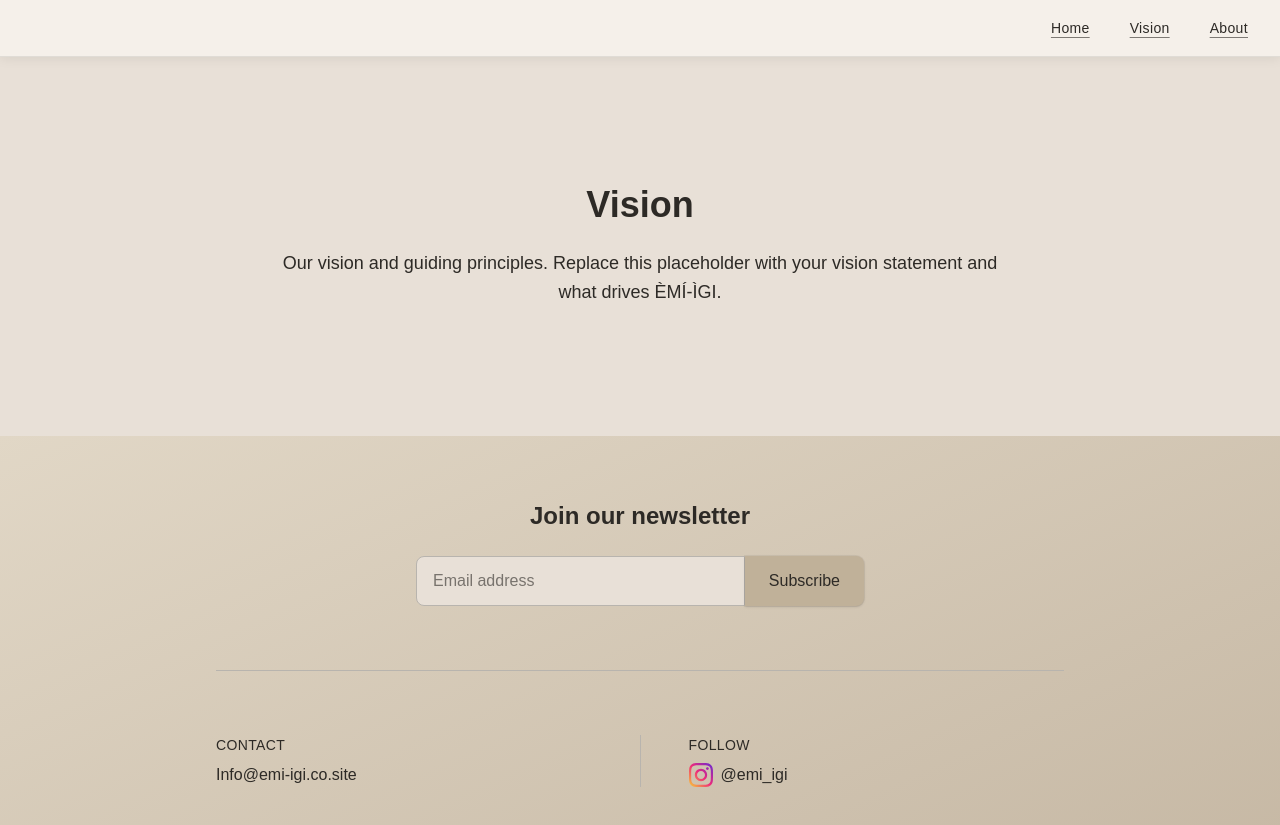
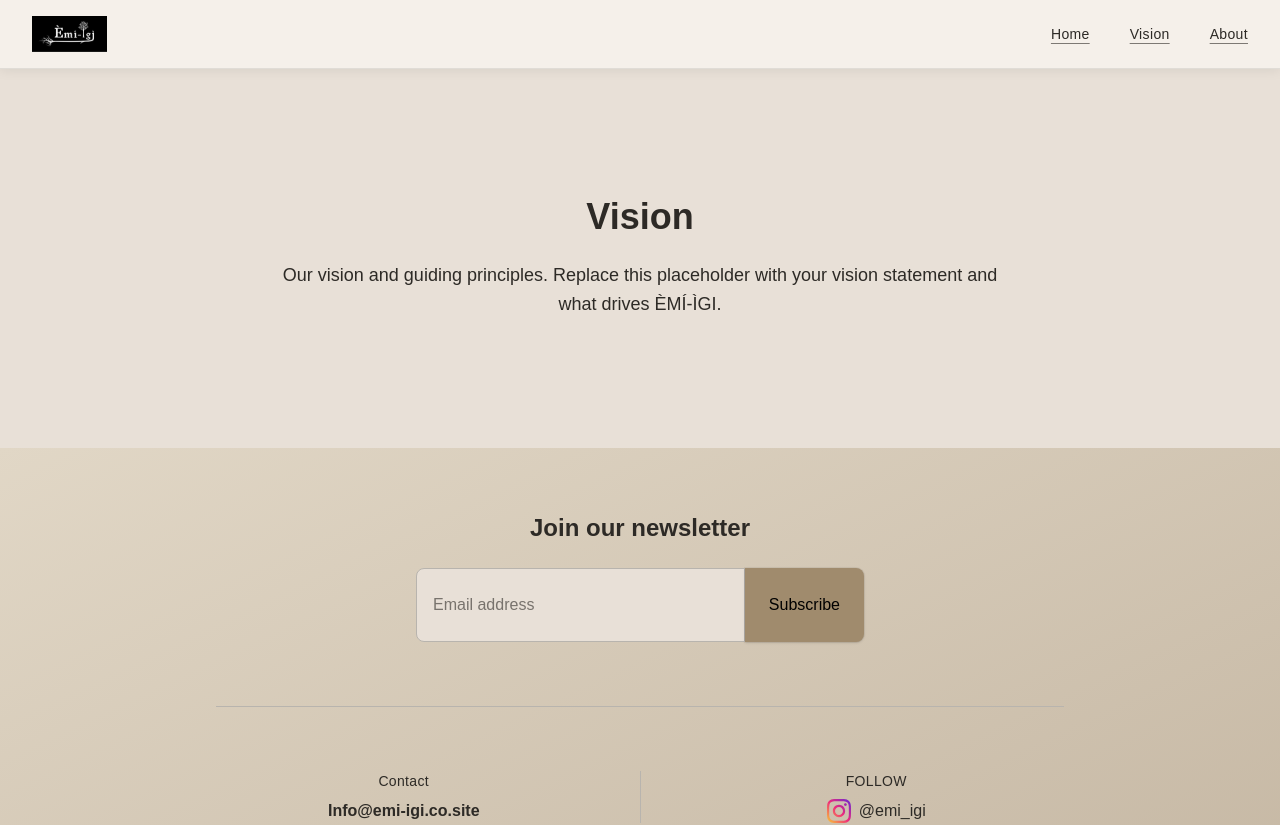
Before and after one commit to woronmene/emi-igi, a Next.js app: page /vision in a window 1280 px wide. Shown: the top 825 px of the page. Built offline with nearby package versions, Linux system fonts and the light colour scheme; a web font is replaced by a local one.

Commit message:
fix footer

```diff
--- a/app/components/Footer.js
+++ b/app/components/Footer.js
@@ -86,14 +86,14 @@ export default function Footer() {
                 value={email}
                 onChange={(e) => setEmail(e.target.value)}
                 disabled={status === "loading"}
-                className="min-w-0 flex-1 rounded-l-lg border border-[#b8b4ae] bg-[var(--surface-cream)] px-4 py-3 text-[var(--text-dark)] placeholder:text-[var(--text-dark)]/60 focus:border-[var(--text-dark)]/40 focus:outline-none disabled:opacity-70"
+                className="min-w-0 flex-1 rounded-l-lg border border-[#b8b4ae] bg-[var(--surface-cream)] px-4 py-6 text-[var(--text-dark)] placeholder:text-[var(--text-dark)]/60 focus:border-[var(--text-dark)]/40 focus:outline-none disabled:opacity-70"
                 aria-label="Email for newsletter"
                 autoComplete="email"
               />
               <button
                 type="submit"
                 disabled={status === "loading"}
-                className="rounded-r-lg bg-[var(--button-bg)] px-6 py-3 font-medium text-[var(--button-text)] shadow-sm ring-1 ring-black/5 transition-colors hover:bg-[var(--accent-brown-light)] disabled:opacity-70"
+                className="rounded-r-lg bg-[#A08B6D] px-6 py-3 font-medium text-black cursor-pointer shadow-sm ring-1 ring-black/5 transition-colors hover:bg-[var(--accent-brown-light)] disabled:opacity-70"
               >
                 {status === "loading" ? "…" : "Subscribe"}
               </button>
@@ -125,26 +125,26 @@ export default function Footer() {
           transition={{ duration: 0.6, ease: [0.25, 0.1, 0.25, 1] }}
         >
           <div>
-            <p className="text-sm font-medium uppercase tracking-wide text-[var(--text-dark)]">
+            <p className="text-sm text-center font-medium  tracking-wide text-[var(--text-dark)]">
               Contact
             </p>
             <a
               href="mailto:Info@emi-igi.co.site"
-              className="mt-2 block text-[var(--text-dark)] hover:underline"
+              className="mt-2 block text-center font-bold text-[var(--text-dark)] hover:underline"
             >
               Info@emi-igi.co.site
             </a>
           </div>
           <div className="border-l border-[#b8b4ae]" aria-hidden />
           <div>
-            <p className="text-sm font-medium uppercase tracking-wide text-[var(--text-dark)]">
+            <p className="text-sm text-center  font-medium uppercase tracking-wide text-[var(--text-dark)]">
               Follow
             </p>
             <a
               href="https://instagram.com/emi_igi"
               target="_blank"
               rel="noopener noreferrer"
-              className="mt-2 flex items-center gap-2 text-[var(--text-dark)] hover:underline"
+              className="mt-2 flex items-center justify-center gap-2 text-[var(--text-dark)] hover:underline"
             >
               <span className="flex h-6 w-6 shrink-0 items-center justify-center rounded overflow-hidden">
                 <svg
--- a/app/components/Hero.js
+++ b/app/components/Hero.js
@@ -12,8 +12,8 @@ const transition = { duration: 0.8, ease: [0.25, 0.1, 0.25, 1] };
 
 export default function Hero() {
   return (
-    <section className="relative min-h-[85vh] w-full md:min-h-[90vh]">
-      {/* Background image */}
+    <section className="relative min-h-[85vh] w-full pt-[var(--navbar-height)] -mt-[var(--navbar-height)] md:min-h-[90vh]">
+      {/* Background image - extends under navbar so transparent nav shows hero */}
       <motion.div
         className="absolute inset-0"
         initial={{ scale: 1.05 }}
--- a/app/components/Navbar.js
+++ b/app/components/Navbar.js
@@ -1,7 +1,9 @@
 "use client";
 
-import { useState } from "react";
+import { useState, useEffect } from "react";
 import Link from "next/link";
+import Image from "next/image";
+import { usePathname } from "next/navigation";
 import { motion } from "framer-motion";
 
 const navLinks = [
@@ -9,6 +11,9 @@ const navLinks = [
   { href: "/vision", label: "Vision" },
   { href: "/about", label: "About" },
 ];
+
+// Hero is ~85–90vh; stay transparent until we've scrolled past most of it
+const HERO_VIEWPORT_RATIO = 0.8;
 
 const navItem = {
   hidden: { opacity: 0, y: -12 },
@@ -21,19 +26,56 @@ const navItem = {
 
 export default function Navbar() {
   const [mobileMenuOpen, setMobileMenuOpen] = useState(false);
+  const [scrolled, setScrolled] = useState(false);
+  const pathname = usePathname();
+
+  const isHome = pathname === "/";
+  const overHero = isHome && !scrolled;
+  const showLogo = pathname === "/vision" || pathname === "/about";
+  const linkClass = overHero
+    ? "text-[var(--text-light)] underline decoration-[var(--text-light)]/70 underline-offset-4"
+    : "text-[var(--text-dark)] underline decoration-[var(--text-dark)]/60 underline-offset-4";
+
+  useEffect(() => {
+    function onScroll() {
+      const threshold = window.innerHeight * HERO_VIEWPORT_RATIO;
+      setScrolled(window.scrollY > threshold);
+    }
+    onScroll();
+    window.addEventListener("scroll", onScroll, { passive: true });
+    return () => window.removeEventListener("scroll", onScroll);
+  }, []);
 
   return (
     <motion.header
-      className="sticky top-0 left-0 right-0 z-50 border-b border-[var(--text-dark)]/10 bg-[var(--background)]/95 shadow-[0_1px_12px_rgba(0,0,0,0.08)] backdrop-blur-sm"
+      className={`sticky top-0 left-0 right-0 z-50 transition-colors duration-300 ${
+        overHero
+          ? "bg-transparent border-b border-transparent shadow-none"
+          : "border-b border-[var(--text-dark)]/10 bg-[var(--background)]/95 shadow-[0_1px_12px_rgba(0,0,0,0.08)] backdrop-blur-sm"
+      } `}
       initial={{ opacity: 0, y: -16 }}
       animate={{ opacity: 1, y: 0 }}
       transition={{ duration: 0.5, ease: [0.25, 0.1, 0.25, 1] }}
     >
       <nav
-        className="mx-auto flex max-w-7xl items-center justify-end gap-10 px-6 py-4 lg:px-8"
+        className={`mx-auto flex max-w-7xl items-center gap-10 px-6 py-4 lg:px-8 ${showLogo ? "justify-between" : "justify-end"}`}
         aria-label="Main navigation"
       >
-        {/* Desktop: horizontal links, right-aligned, underlined */}
+        {/* Logo on Vision / About — left side, links to home */}
+        {showLogo && (
+          <Link href="/" className="relative h-8 w-auto shrink-0 md:h-9">
+            <Image
+              src="/images/emi-logo.svg"
+              alt="ÈMÍ-ÌGI — Home"
+              width={100}
+              height={36}
+              className="h-8 w-auto object-contain object-left md:h-9"
+            />
+          </Link>
+        )}
+
+        <div className="flex items-center gap-10">
+          {/* Desktop: horizontal links, underlined */}
           <div className="hidden md:flex md:items-center md:gap-10">
             {navLinks.map((link, i) => (
               <motion.div
@@ -45,7 +87,7 @@ export default function Navbar() {
               >
                 <Link
                   href={link.href}
-                className="text-sm font-medium tracking-wide text-[var(--text-dark)] underline decoration-[var(--text-dark)]/60 underline-offset-4 transition-opacity hover:opacity-80"
+                  className={`text-sm font-medium tracking-wide transition-opacity hover:opacity-80 ${linkClass}`}
                 >
                   {link.label}
                 </Link>
@@ -64,22 +106,23 @@ export default function Navbar() {
           >
             <div className="flex h-5 w-6 flex-col justify-center gap-1.5">
               <span
-              className={`block h-0.5 w-6 bg-[var(--text-dark)] transition-transform ${
-                mobileMenuOpen ? "translate-y-2 rotate-45" : ""
-              }`}
+                className={`block h-0.5 w-6 transition-transform ${
+                  overHero ? "bg-[var(--text-light)]" : "bg-[var(--text-dark)]"
+                } ${mobileMenuOpen ? "translate-y-2 rotate-45" : ""}`}
               />
               <span
-              className={`block h-0.5 w-6 bg-[var(--text-dark)] transition-opacity ${
-                mobileMenuOpen ? "opacity-0" : ""
-              }`}
+                className={`block h-0.5 w-6 transition-opacity ${
+                  overHero ? "bg-[var(--text-light)]" : "bg-[var(--text-dark)]"
+                } ${mobileMenuOpen ? "opacity-0" : ""}`}
               />
               <span
-              className={`block h-0.5 w-6 bg-[var(--text-dark)] transition-transform ${
-                mobileMenuOpen ? "-translate-y-2 -rotate-45" : ""
-              }`}
+                className={`block h-0.5 w-6 transition-transform ${
+                  overHero ? "bg-[var(--text-light)]" : "bg-[var(--text-dark)]"
+                } ${mobileMenuOpen ? "-translate-y-2 -rotate-45" : ""}`}
               />
             </div>
           </button>
+        </div>
       </nav>
 
       {/* Mobile menu */}
@@ -94,7 +137,7 @@ export default function Navbar() {
             <Link
               key={link.href}
               href={link.href}
-              className="text-base font-medium tracking-wide text-[var(--text-dark)] underline decoration-[var(--text-dark)]/60 underline-offset-4 transition-opacity hover:opacity-80"
+              className={`text-base font-medium tracking-wide transition-opacity hover:opacity-80 ${linkClass}`}
               onClick={() => setMobileMenuOpen(false)}
             >
               {link.label}
--- a/app/globals.css
+++ b/app/globals.css
@@ -12,6 +12,7 @@
   --accent-brown-light: #d4bc94;
   --button-bg: #c0b199;
   --button-text: #2d2a26;
+  --navbar-height: 4rem;
 }
 
 @theme inline {
```
Lines whose indentation alone changed are shown as unchanged.
